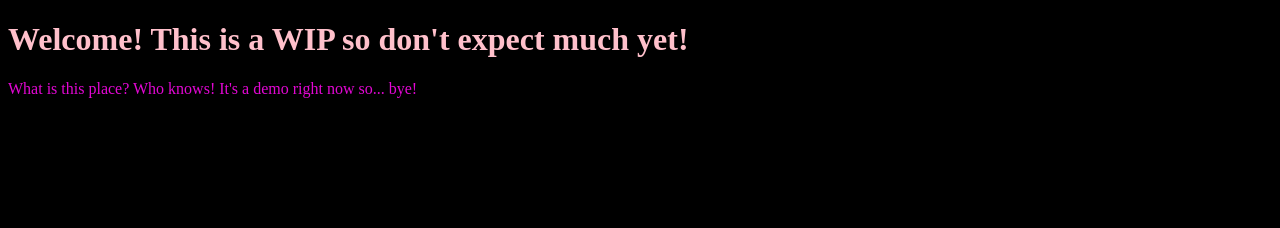
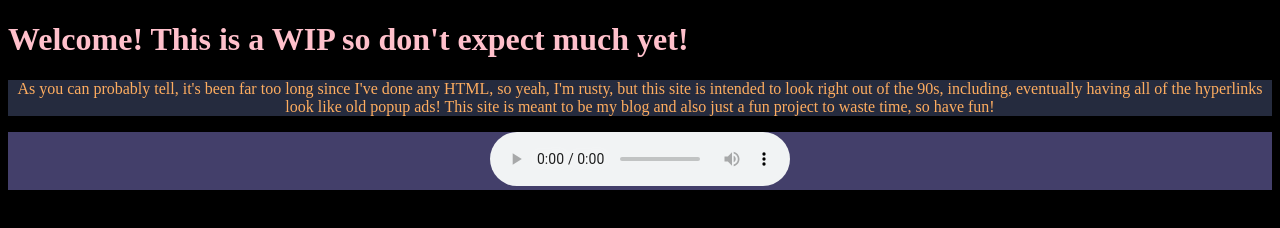
Before and after one commit to NexiiNerain/nexiinerain.github.io, a plain HTML site: page index.html in a window 1280 px wide. Drawn offline with Linux system fonts and the light colour scheme.

Commit message:
My website

```diff
--- a/index.html
+++ b/index.html
@@ -1,8 +1,35 @@
 <!doctype html>
+<html>
 <head>
-  <title="Home">
+  <title>Home</title>
+    <style>
+  body { background-color: black; }
+  h1 { color: pink; }
+
+  .basicDiv {
+    border: 10px;
+    background-color: #252B3E;
+    text-align: center;
+  }
+  .specialDiv {
+    border: 10px;
+    background-color: #433F6A;
+    text-align: center;
+  }
+
+  p {
+    color: #FEAD60;
+    font: lucida-console;
+  }
+  </style>
 </head>
-<body bgcolor="black">
-  <h1 style="color:pink;">Welcome! This is a WIP so don't expect much yet!</h1>
-  <p style="color:#e307d4;">What is this place? Who knows! It's a demo right now so... bye!</p>
+<body>
+  <h1>Welcome! This is a WIP so don't expect much yet!</h1>
+  <div class="basicDiv">
+    <p>As you can probably tell, it's been far too long since I've done any HTML, so yeah, I'm rusty, but this site is intended to look right out of the 90s, including, eventually having all of the hyperlinks look like old popup ads! This site is meant to be my blog and also just a fun project to waste time, so have fun!</p>
+  </div>
+  <div class="specialDiv">
+    <audio controls>
+      <source src="3.1_startup.wav" type="audio/wav">
 </body>
+</html>
```
Also changed, not shown: colorlist.txt (added), 1 other file.
